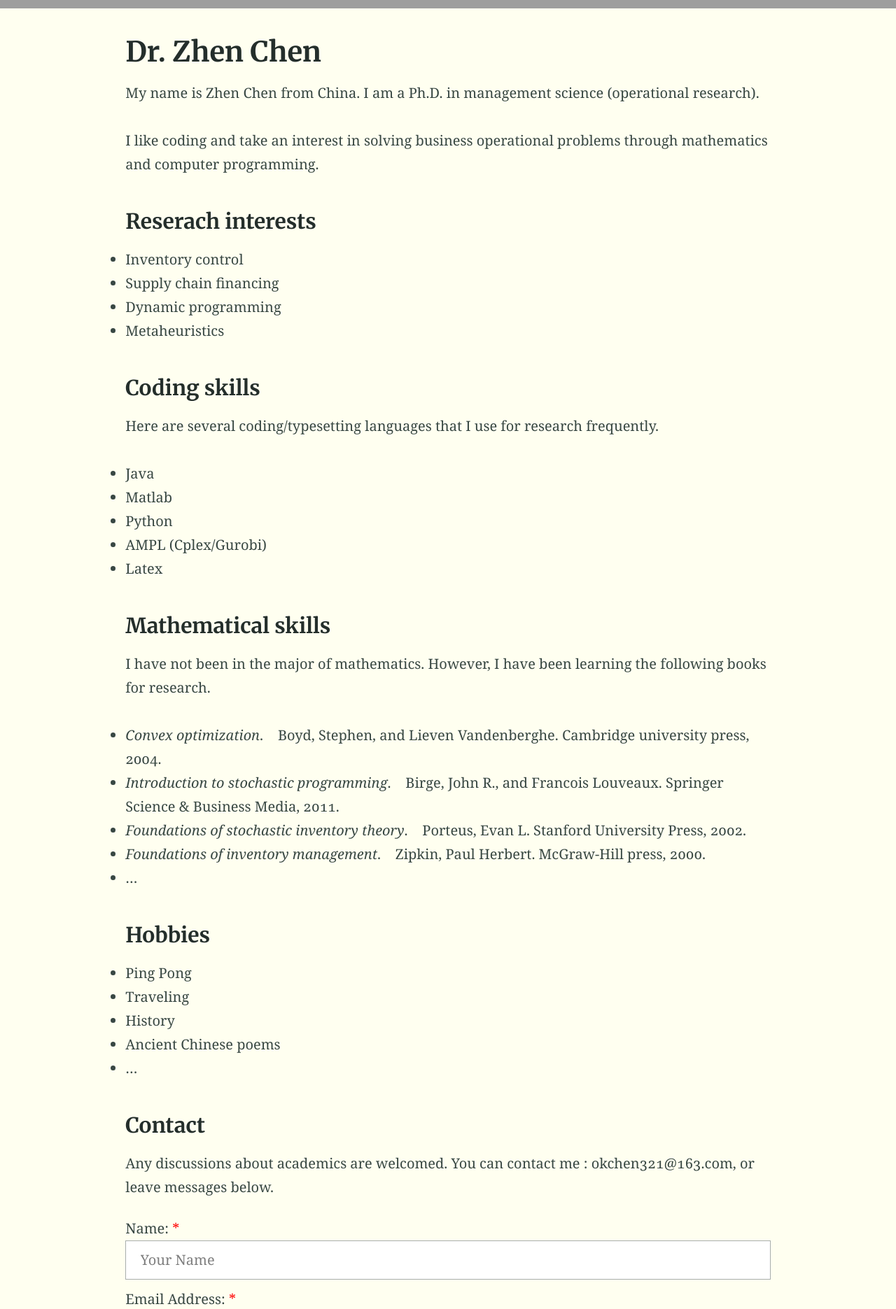
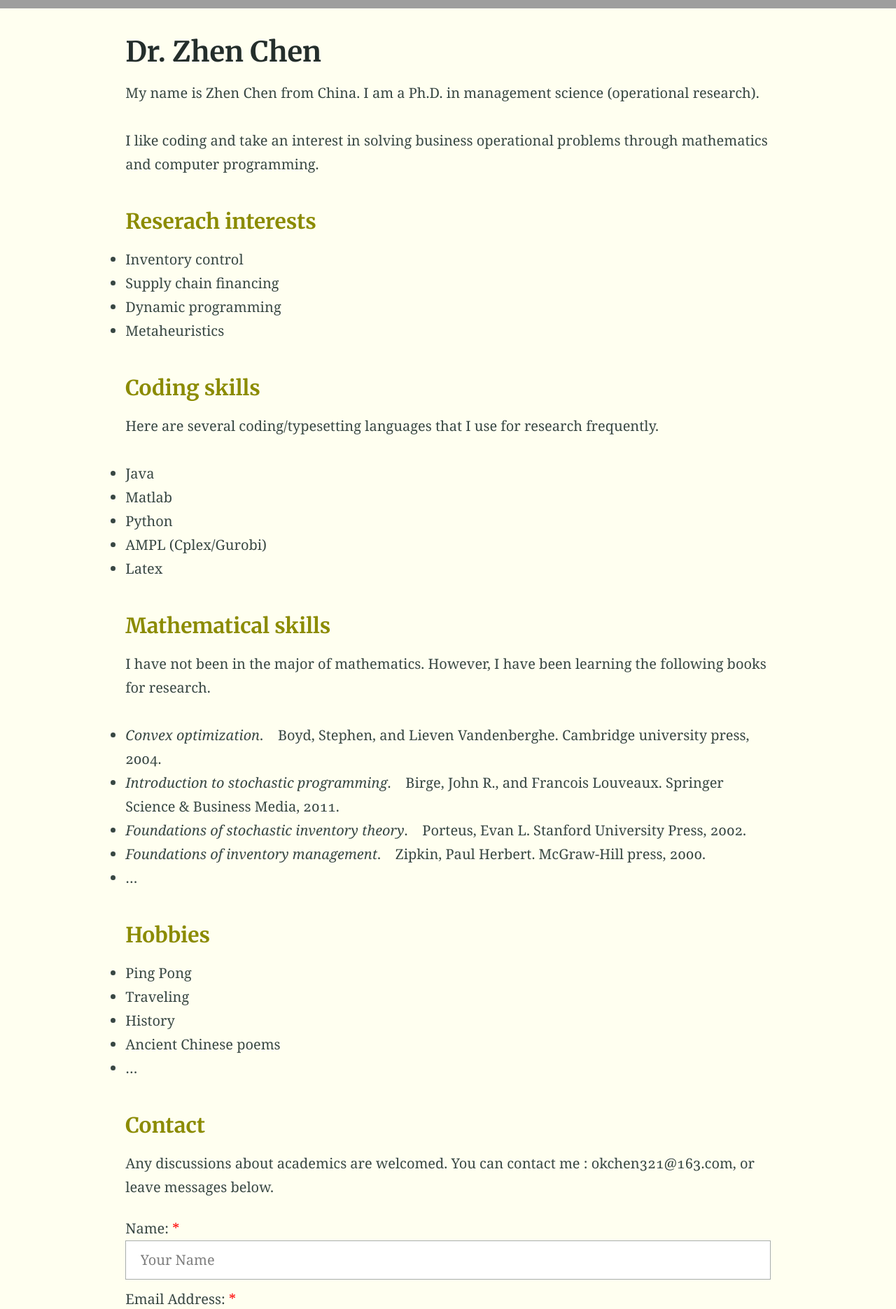
Before and after one commit to RobinChen121/robinchen121.github.io-12, a Jekyll site: the page built from index.md, in a window 1280 px wide. Shown: the part 396-2267 px from the top of the page at 70% size. Built offline with Jekyll 4.4.1, drawn with Linux system fonts in a browser that asks for light colours; our own code applies the rules of GitHub Pages for plain Markdown files; grey boxes are pictures that could not be loaded.

Commit message:
change color

```diff
--- a/index.md
+++ b/index.md
@@ -9,7 +9,7 @@ My name is Zhen Chen from China. I am a Ph.D. in management science (operational
 
 I like coding and take an interest in solving business operational problems through mathematics and computer programming.
 
-### Reserach interests
+### <font color="#8B8B00"> Reserach interests </font>
 
 - Inventory control
 - Supply chain financing
@@ -17,7 +17,7 @@ I like coding and take an interest in solving business operational problems thro
 - Metaheuristics
 
 
-### Coding skills
+### <font color="#8B8B00">Coding skills</font>
 
 Here are several coding/typesetting languages that I use for research frequently.
 - Java
@@ -26,7 +26,7 @@ Here are several coding/typesetting languages that I use for research frequently
 - AMPL (Cplex/Gurobi)
 - Latex
 
-### Mathematical skills
+### <font color="#8B8B00">Mathematical skills</font>
 
 I have not been in the major of mathematics. However, I have been learning the following books for research.
 - *Convex optimization*. &nbsp;&nbsp; Boyd, Stephen, and Lieven Vandenberghe. Cambridge university press, 2004.
@@ -46,14 +46,14 @@ I have not been in the major of mathematics. However, I have been learning the f
 {:.table-striped}
 -->
 
-### Hobbies
+### <font color="#8B8B00">Hobbies</font>
 - Ping Pong
 - Traveling
 - History
 - Ancient Chinese poems
 - ...
 
-### Contact
+### <font color="#8B8B00">Contact</font>
 Any discussions about academics are welcomed. You can contact me : okchen321@163.com, or leave messages below.
 
 
```
